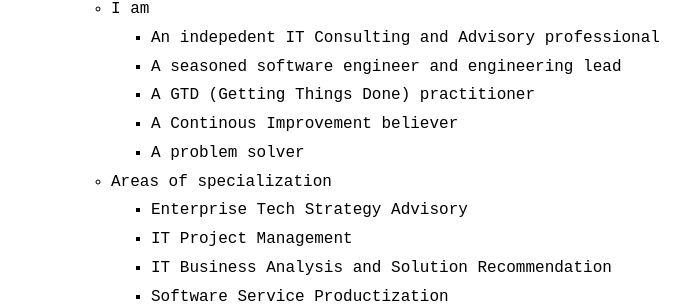
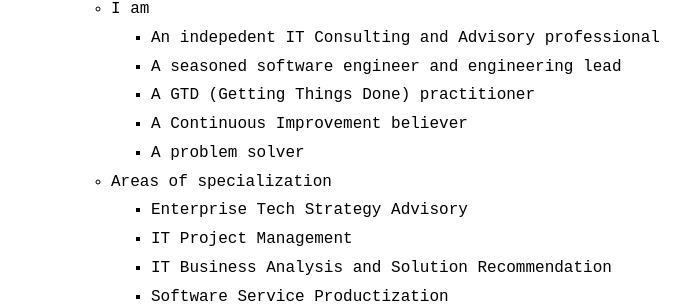
Before and after one commit to dotobe/yaer, a Jekyll site: the page built from index.md, in a window 1280 px wide. Shown: the part 236-542 px from the top of the page, without its empty margins (289-979 px from the left). Built offline with Jekyll 4.4.1, drawn with Linux system fonts in a browser that asks for light colours.

Commit message:
Update menu.yml
correct a typo

```diff
--- a/_data/menu.yml
+++ b/_data/menu.yml
@@ -9,7 +9,7 @@ entries:
         - title: An indepedent IT Consulting and Advisory professional
         - title: A seasoned software engineer and engineering lead
         - title: A GTD (Getting Things Done) practitioner
-        - title: A Continous Improvement believer
+        - title: A Continuous Improvement believer
         - title: A problem solver
 
       - title: Areas of specialization
```
